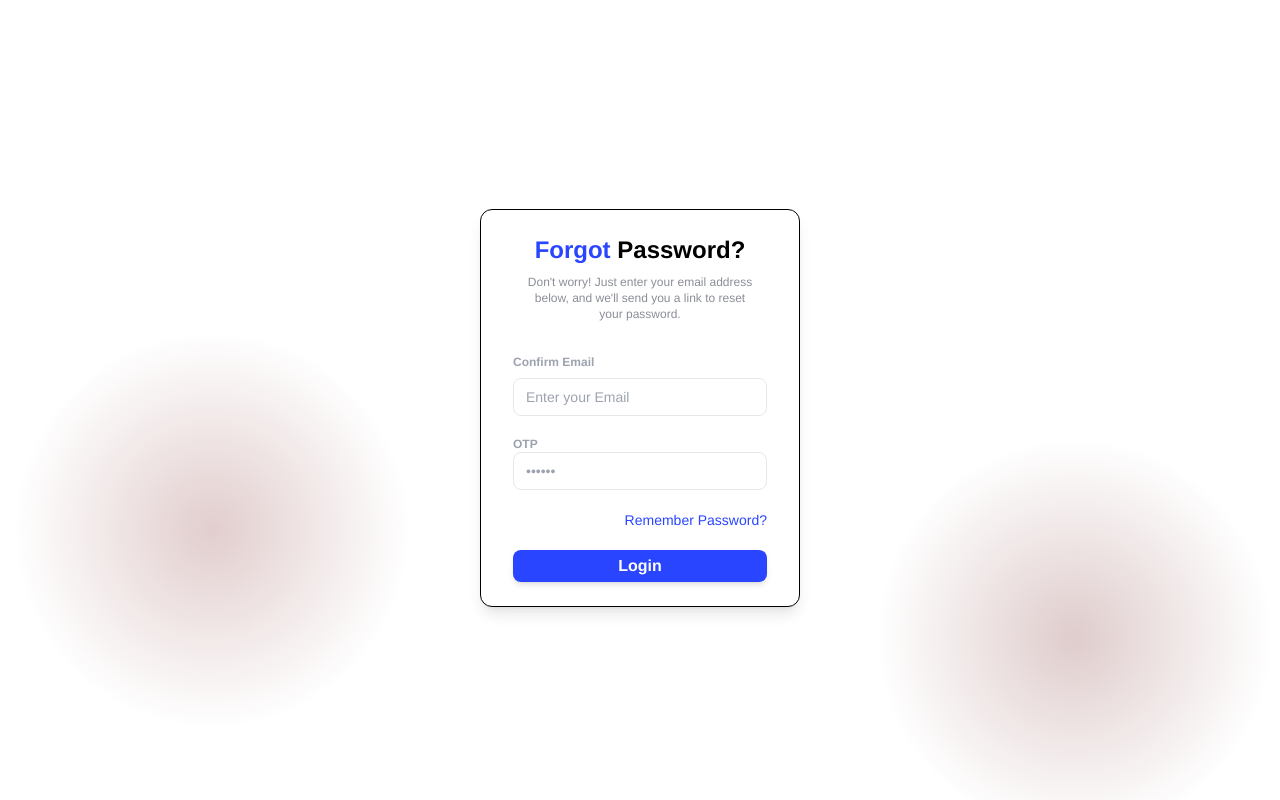
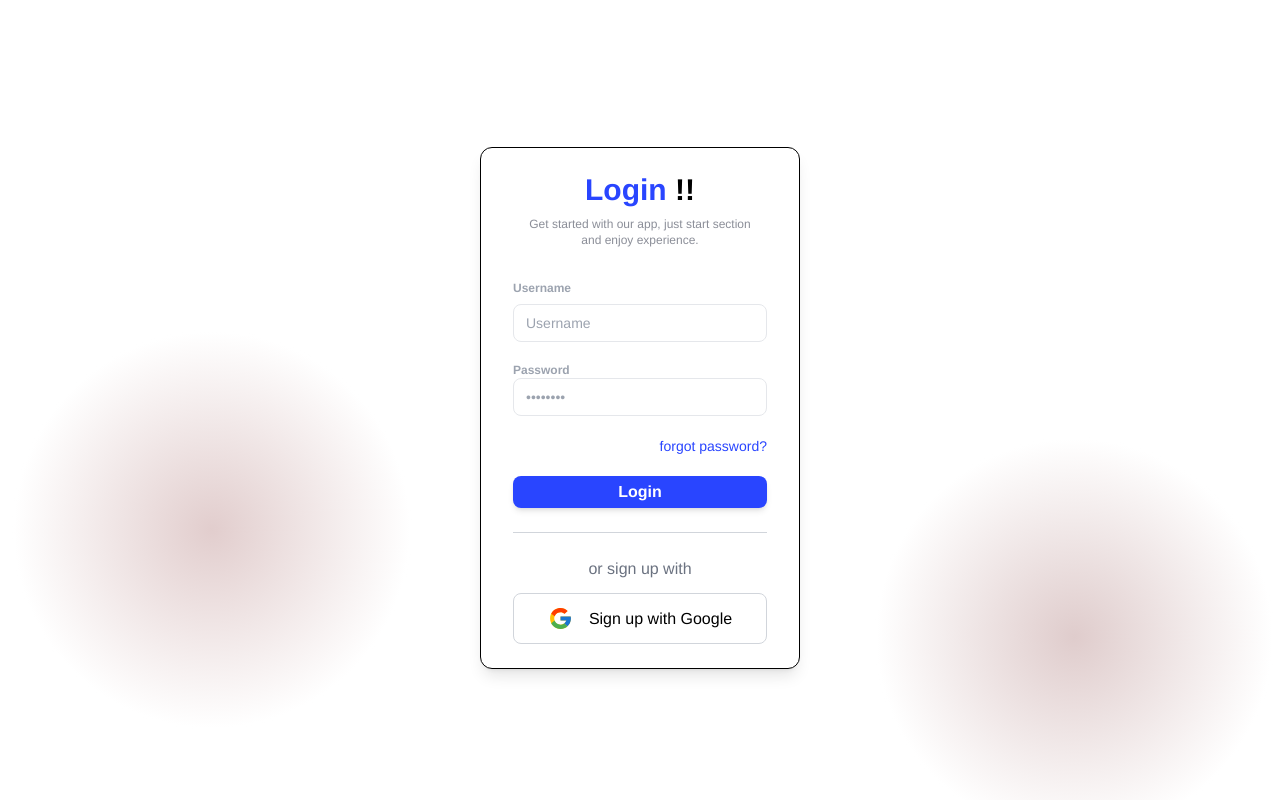
Before and after one commit to Alforia/MarketAi-Tester, a React (Vite) app: page /login in a window 1280 px wide. Built offline with nearby package versions, Linux system fonts and the light colour scheme; a web font is replaced by a local one.

Commit message:
signin with google container added

```diff
--- a/src/Components/Login-Signup/Login.jsx
+++ b/src/Components/Login-Signup/Login.jsx
@@ -1,5 +1,5 @@
 import React from 'react';
-
+import { FcGoogle } from "react-icons/fc";
 
 const Login = ({switchToForgot}) => {
 
@@ -11,7 +11,7 @@ const Login = ({switchToForgot}) => {
                         <div className="flex flex-col items-center justify-center gap-2 mb-8">
 
                             <h1 className="text-3xl font-bold">
-                                <span className="text-primary">Welcome</span> back
+                                <span className="text-primary">Login</span> !!
                             </h1>
                             <span className="m-0 text-xs max-w-[90%] text-center text-[#8B8E98]">Get started with our app, just start section and enjoy experience.
                             </span>
@@ -33,6 +33,21 @@ const Login = ({switchToForgot}) => {
                     <div className="mt-5">
                         <button className="py-1 px-8 bg-primary hover:bg-blue-700 focus:ring-offset-blue-200 text-white w-full transition ease-in duration-200 text-center text-base font-semibold shadow-md focus:outline-none focus:ring-2 focus:ring-offset-2 rounded-lg cursor-pointer select-none">Login</button>
                     </div>
+
+                    <hr className="my-6 border-gray-300 w-full" />
+
+          <div className="mt-4 flex flex-col items-center">
+            <p className="text-gray-500">or sign up with</p>
+            <button
+              type="button"
+              className="mt-3 flex items-center justify-center w-full p-3 border border-gray-300 rounded-lg hover:bg-gray-100"
+            >
+                <div className=' flex gap-4 items-center '>
+              <FcGoogle size={25} />
+              <span>Sign up with Google</span>
+              </div>
+            </button>
+          </div>
                 </div>
             </div>
         </div>
--- a/src/Components/Login-Signup/Signup.jsx
+++ b/src/Components/Login-Signup/Signup.jsx
@@ -9,25 +9,18 @@ const Signup = ({ switchToLogin }) => {
           <span className="text-primary">Sign up</span> for a free account
         </h1>
 
-        <div>
-          <div className="grid grid-cols-1 sm:grid-cols-2 gap-0 sm:gap-4">
+        <div className=' sm:w-96 w-60'>
+
           <div className="flex flex-col gap-2">
-                <label className="font-semibold text-xs text-gray-400 ">First Name</label>
+                <label className="font-semibold text-xs text-gray-400 ">Full Name</label>
                 <input
                   type="text"
                   className="border rounded-lg px-3 py-2 mb-5 text-sm w-full outline-none dark:border-gray-500"
-                  placeholder="First Name"
+                  placeholder="Full Name"
                 />
               </div>
-              <div className="flex flex-col gap-2">
-                <label className="font-semibold text-xs text-gray-400 ">Last Name</label>
-                <input
-                  type="text"
-                  className="border rounded-lg px-3 py-2 mb-5 text-sm w-full outline-none dark:border-gray-500"
-                  placeholder="Last Name"
-                />
-              </div>
-          </div>
+
+
 
           <div className="w-full flex flex-col gap-2">
               <label className="font-semibold text-xs text-gray-400 ">Email Address</label>
--- a/src/Pages/LoginPage.jsx
+++ b/src/Pages/LoginPage.jsx
@@ -5,10 +5,11 @@ import MeshGradientBackground from '../MeshGradientBackground';
 import Forgot from '../Components/Login-Signup/Forgot';
 
 const LoginPage = () => {
-  const [currentComponent , setCurrentComponent] = useState ("forgot");
+  const [currentComponent , setCurrentComponent] = useState ("login");
 
   const switchToLogin =()=>{
     setCurrentComponent('login')
+    console.log("switched");
   }
 
   const switchToSignup = ()=>{
@@ -25,7 +26,7 @@ const LoginPage = () => {
       <MeshGradientBackground/>
       {
         currentComponent === "login" && (
-          <Login switchToSignup={[switchToSignup, switchToForgot]}/>
+          <Login switchToSignup={switchToForgot}/>
         )
       }
       {
```
